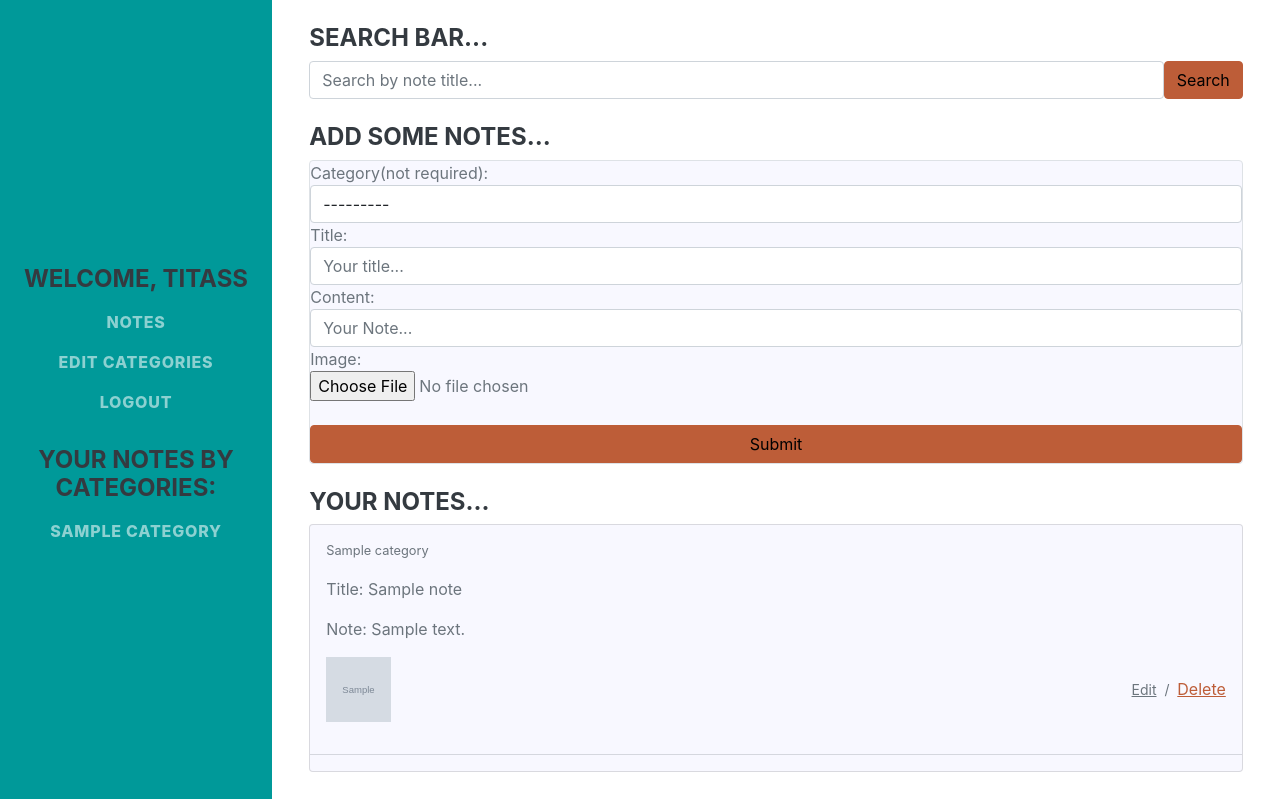
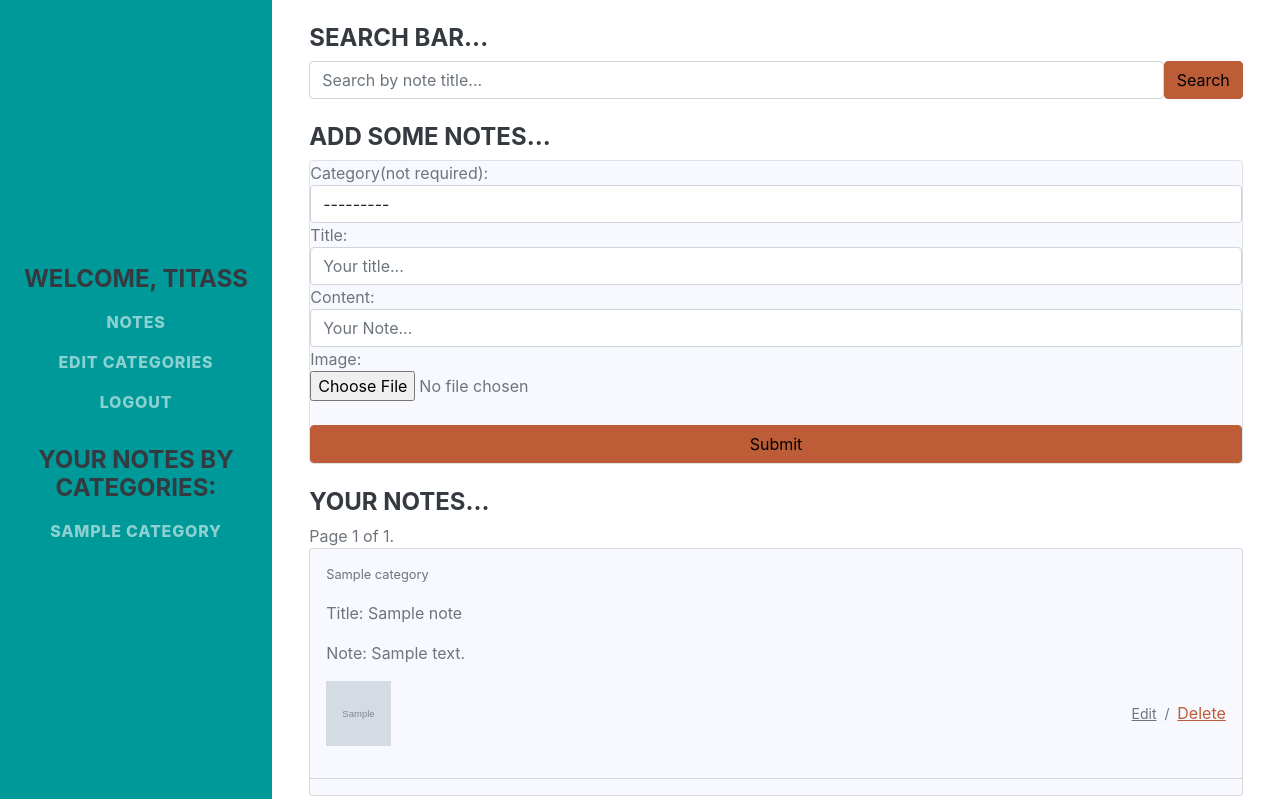
Before and after one commit to masiulistitas/final_project, a Django app: page /notes in a window 1280 px wide. Shown: the top 799 px of the page. Run offline with Django 4.2, Linux system fonts and the light colour scheme; a user stored in the database is signed in; tables that the repository leaves empty hold one stand-in row (values such as "Sample post"); grey boxes marked "Sample" are stand-in pictures; some libraries are stand-ins or nearby versions; some web fonts are replaced.

Commit message:
Added extra paginator to notes page

```diff
--- a/notes_app/templates/notes.html
+++ b/notes_app/templates/notes.html
@@ -24,8 +24,27 @@
             <br>
         {% if notes %}
             <h4>Your notes...</h4>
+        <div class="pagination">
+    <span class="step-links">
+        {% if page_obj.has_previous %}
+            <a href="?page=1">&laquo; first</a>
+            <a href="?page={{ page_obj.previous_page_number }}">previous</a>
+        {% endif %}
+
+        <span class="current">
+            Page {{ page_obj.number }} of {{ page_obj.paginator.num_pages }}.
+        </span>
+
+        {% if page_obj.has_next %}
+            <a href="?page={{ page_obj.next_page_number }}">next</a>
+            <a href="?page={{ page_obj.paginator.num_pages }}">last &raquo;</a>
+        {% endif %}
+    </span>
+</div>
             <div class="card mb-4" style="background-color:#F8F8FF;">
-                {% for note in notes %}
+
+                {% for note in page_obj %}
+
                 <div class="card-body">
                     <p class="small" style="font-size:0.8rem;">{{ note.category.name }}</p>
                     <p>Title: {{ note.title }}</p>
@@ -52,7 +71,9 @@
 </div>
 
 </div>
+
 {% else %}
 <p>Nothing here! Please create some notes.</p>
 {% endif %}
+
 {% endblock %}
--- a/notes_app/views.py
+++ b/notes_app/views.py
@@ -15,6 +15,7 @@ from django.utils.encoding import force_bytes
 from django.contrib.auth.decorators import login_required
 from .models import Note, Category
 from .forms import NotesForm, CategoryForm
+from django.core.paginator import Paginator
 
 
 # Create your views here.
@@ -46,6 +47,9 @@ def add_note(request):
     notes = Note.objects.filter(user=request.user)
     categories = Category.objects.filter(user=request.user)
     form = NotesForm(user=request.user)
+    paginator = Paginator(Note.objects.filter(user=request.user), 5)
+    page_number = request.GET.get('page')
+    paged_notes = paginator.get_page(page_number)
 
     if request.method == 'POST':
         form = NotesForm(request.POST, request.FILES, user=request.user)
@@ -60,6 +64,7 @@ def add_note(request):
         'form': form,
         "notes": notes,
         "categories": categories,
+        'page_obj': paged_notes
 
     }
     return render(request, "notes.html", context=context)
```
